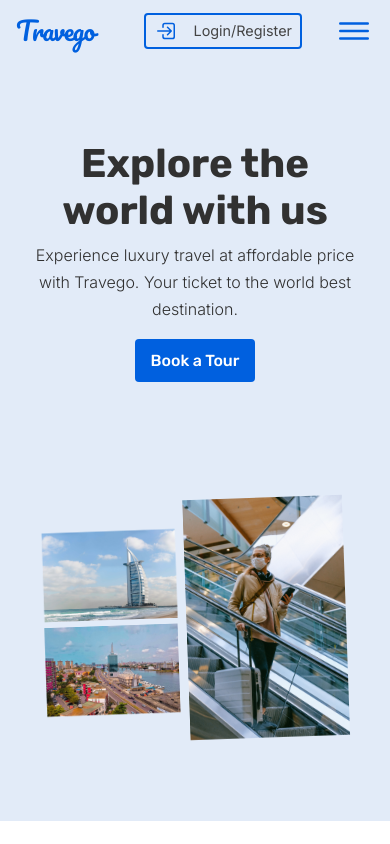
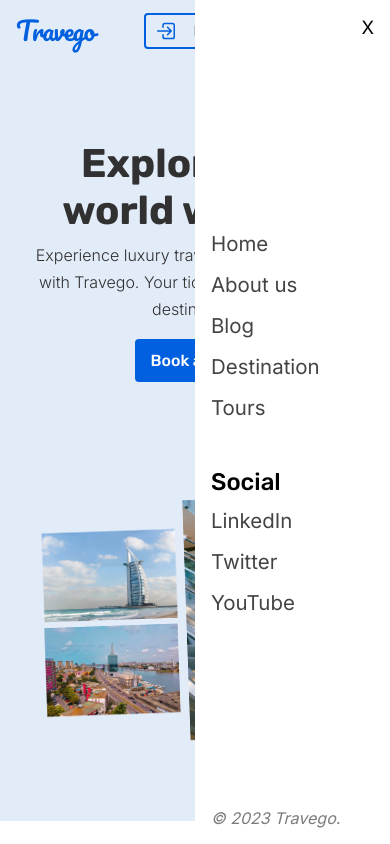
Before and after one commit to Eko-U/Travego, a website: page index.html in a window 390 px wide. Both pictures are taken after a click on the element 354 px from the left and 30 px from the top of the page. Shown: the top 844 px of the page. Drawn offline with nearby package versions, Linux system fonts and the light colour scheme.

Commit message:
create sidebar, add some js functionality and update ui

```diff
--- a/css/style.css
+++ b/css/style.css
@@ -23,7 +23,7 @@ html {
       font-size: 50%; } }
 
 body {
-  overflow-x: hidden; }
+  position: relative; }
 
 .font {
   font-weight: 400; }
@@ -130,6 +130,9 @@ body {
 .container {
   max-width: 120rem;
   margin: 0 auto; }
+
+.hidden {
+  display: none !important; }
 
 .btn, .btn:link, .btn:visited {
   border: none;
@@ -396,12 +399,15 @@ body {
       padding: 2.3rem; } }
   .footer__logo {
     font-size: 4rem !important; }
+  @media only screen and (max-width: 48.75em) {
+    .footer__logos {
+      grid-column: 1 / -1; } }
   @media only screen and (max-width: 30em) {
     .footer__logos {
       grid-column: 1 / -1; } }
   .footer-heading {
     font-weight: 600;
-    margin-bottom: 2.5rem;
+    margin-bottom: 2.2rem;
     font-size: 1.85rem;
     color: #313131; }
     @media only screen and (max-width: 75em) {
@@ -416,8 +422,8 @@ body {
         margin-bottom: 1.7rem; } }
   .footer-navs {
     display: grid;
-    gap: 3rem;
-    grid-template-columns: 1fr 1fr 1fr 1.5fr;
+    gap: 2.5rem;
+    grid-template-columns: 1fr 1fr 1fr 1fr 1.7fr;
     margin-bottom: 8rem; }
     @media only screen and (max-width: 48.75em) {
       .footer-navs {
@@ -540,6 +546,61 @@ body {
     grid-column: 2 / -1;
     grid-row: 1 / 3;
     align-self: center; }
+
+.sidebar {
+  position: absolute;
+  top: 0;
+  right: 0;
+  z-index: 10;
+  min-width: 30vw;
+  padding: 2rem;
+  height: 100vh;
+  background-color: #fff;
+  display: flex;
+  flex-direction: column;
+  justify-content: space-between; }
+  .sidebar-container {
+    display: flex;
+    flex-direction: column;
+    gap: 6rem; }
+  @media only screen and (max-width: 37.5em) {
+    .sidebar {
+      min-width: 50vw; } }
+  .sidebar-copyright {
+    font-style: italic;
+    color: #7b7b7b; }
+  .sidebar-close {
+    font-size: 2.3rem;
+    display: flex;
+    justify-content: end;
+    cursor: pointer; }
+  .sidebar-heading {
+    font-size: 3rem;
+    font-family: 'Rubik', sans-serif;
+    font-weight: 500;
+    margin-bottom: 1.5rem; }
+  .sidebar__list {
+    display: flex;
+    flex-direction: column;
+    gap: 2rem;
+    list-style: none; }
+  .sidebar__link {
+    font-size: 2.55556rem;
+    color: #444;
+    text-decoration: none;
+    cursor: cell;
+    transition: all 0.2s; }
+    .sidebar__link:hover {
+      color: #0060df; }
+
+.overlay {
+  position: absolute;
+  top: 0;
+  left: 0;
+  height: 100vh;
+  width: 100vw;
+  background-color: red;
+  z-index: 1; }
 
 .section {
   padding: 8rem 7rem; }
--- a/index.html
+++ b/index.html
@@ -314,7 +314,6 @@
     </section>
     <section class="section section-reviews">
       <h2 class="heading heading--2 mg-b-xlg uppercase">What our customers<br>says about us</h2>
-      <div class="review-slider">
       <div class="reviews">
         <div class="review">
         <p class="body-copy body-copy--big review-text">
@@ -361,7 +360,6 @@
           <div class="user">
             <h4 class="heading--4">Olivia Grace Thompson</h4>
             <p class="user-occupation body-copy body-copy--small">CEO, Phoenix Innovations</p>
-            </div>
           </div>
         </div>
       </div>
@@ -439,6 +437,20 @@
             </li>
           </ul>
         </nav>
+        <nav class="footer-nav">
+          <p class="footer-heading">Social</p>
+          <ul class="footer__list">
+            <li class="footer__items">
+              <a href="#" class="footer__link footer__text">LinkedIn</a>
+            </li>
+            <li class="footer__items">
+              <a href="#" class="footer__link footer__text">Twitter</a>
+            </li>
+            <li class="footer__items">
+              <a href="#" class="footer__link footer__text">YouTube</a>
+            </li>
+          </ul>
+        </nav>
         <nav class="footer-nav footer-address">
           <p class="footer-heading">Address</p>
           <address class="address">
@@ -456,7 +468,48 @@
       </div>
     </div>
   </footer>
+  <div class="sidebar hidden">
+    <span class="sidebar-close">X</span>
+    <div class="sidebar-container">
+      <nav class="sidebar-menu">
+        <ul class="sidebar__list">
+          <li class="sidebar__items">
+            <a href="#" class="sidebar__link">Home</a>
+          </li>
+          <li class="sidebar__items">
+            <a href="#" class="sidebar__link">About us</a>
+          </li>
+          <li class="sidebar__items">
+            <a href="#" class="sidebar__link">Blog</a>
+          </li>
+          <li class="sidebar__items">
+            <a href="#" class="sidebar__link">Destination</a>
+          </li>
+          <li class="sidebar__items">
+            <a href="#" class="sidebar__link">Tours</a>
+          </li>
+        </ul>
+      </nav>
+      <nav class="sidebar-nav">
+        <p class="sidebar-heading">Social</p>
+        <ul class="sidebar__list">
+          <li class="sidebar__items">
+            <a href="#" class="sidebar__link sidebar__text">LinkedIn</a>
+          </li>
+          <li class="sidebar__items">
+            <a href="#" class="sidebar__link sidebar__text">Twitter</a>
+          </li>
+          <li class="sidebar__items">
+            <a href="#" class="sidebar__link sidebar__text">YouTube</a>
+          </li>
+        </ul>
+      </nav>
+    </div>
+    <p class="sidebar-copyright body-copy--small">&copy; 2023 Travego.</p>
+  </div>
+  <div class="overlay hidden"></div>
   <script type="module" src="https://unpkg.com/ionicons@7.1.0/dist/ionicons/ionicons.esm.js"></script>
   <script nomodule src="https://unpkg.com/ionicons@7.1.0/dist/ionicons/ionicons.js"></script>
+  <script src="./script.js"></script>
 </body>
 </html>
--- /dev/null
+++ b/script.js
@@ -0,0 +1,14 @@
+'use strict';
+
+const sidebar = document.querySelector('.nav-menu-btn');
+const navMenu = document.querySelector('.sidebar');
+const sidebarClose = document.querySelector('.sidebar-close');
+console.log(sidebar);
+
+sidebar.addEventListener('click', function () {
+  navMenu.classList.toggle('hidden');
+});
+
+sidebarClose.addEventListener('click', function () {
+  navMenu.classList.toggle('hidden');
+});
```
Lines whose indentation alone changed are shown as unchanged.
